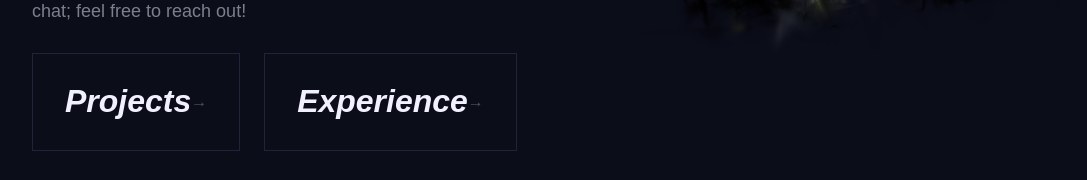
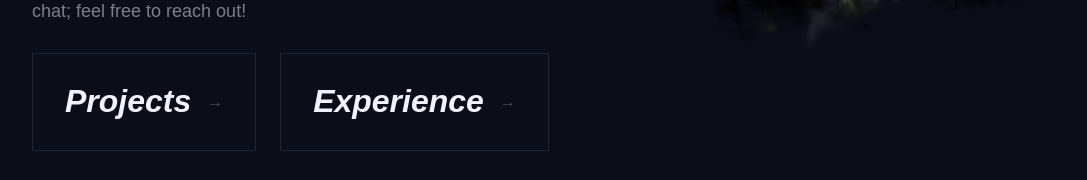
Before and after one commit to somebody4545/2025site, a Next.js app: page / in a window 1280 px wide. Shown: the part 1255-1435 px from the top of the page, without its empty margins (96-1183 px from the left). Built offline with nearby package versions, Linux system fonts and the light colour scheme; no server answers.

Commit message:
improve buttons on main page and turn into components.

```diff
--- /dev/null
+++ b/app/components/NavCardLink.tsx
@@ -0,0 +1,34 @@
+import TransitionLink from "@/app/components/TransitionLink";
+
+interface NavCardLinkProps {
+  href: string;
+  label: string;
+  viewTransitionName?: string;
+}
+
+export default function NavCardLink({
+  href,
+  label,
+  viewTransitionName,
+}: NavCardLinkProps) {
+  return (
+    <TransitionLink
+      href={href}
+      className="group flex-1 flex items-center justify-between border border-border/20 rounded-lg px-8 py-6 hover:border-primary/40 transition-colors duration-200"
+    >
+      <span
+        style={
+          viewTransitionName
+            ? ({ viewTransitionName } as React.CSSProperties)
+            : undefined
+        }
+        className="text-2xl font-black italic group-hover:text-primary transition-colors duration-200"
+      >
+        {label}
+      </span>
+      <span className="text-foreground/30 group-hover:text-primary transition-colors duration-200 pl-4">
+        →
+      </span>
+    </TransitionLink>
+  );
+}
--- a/app/page.tsx
+++ b/app/page.tsx
@@ -1,6 +1,6 @@
 import Layout from "@/app/components/Layout";
 import HeroBackground from "@/app/components/HeroBackground";
-import TransitionLink from "@/app/components/TransitionLink";
+import NavCardLink from "@/app/components/NavCardLink";
 import Link from "next/link";
 import { Github, Linkedin, Mail } from "lucide-react";
 import { metadata as layoutMetadata } from "@/app/layout";
@@ -133,28 +133,16 @@ export default function Home() {
           </p>
           <SplatContainer />
           <div className="[grid-area:actions] flex flex-col sm:flex-row gap-6 w-full">
-            <TransitionLink
+            <NavCardLink
               href="/projects"
-              className="group flex-1 flex items-center justify-between border border-border/20 rounded-lg px-8 py-6 hover:border-primary/40 transition-colors duration-200"
-            >
-              <span className="[view-transition-name:projects-heading] text-2xl font-black italic group-hover:text-primary transition-colors duration-200">
-                Projects
-              </span>
-              <span className="text-foreground/30 group-hover:text-primary transition-colors duration-200">
-                →
-              </span>
-            </TransitionLink>
-            <TransitionLink
+              label="Projects"
+              viewTransitionName="projects-heading"
+            />
+            <NavCardLink
               href="/experience"
-              className="group flex-1 flex items-center justify-between border border-border/20 rounded-lg px-8 py-6 hover:border-primary/40 transition-colors duration-200"
-            >
-              <span className="[view-transition-name:experience-heading] text-2xl font-black italic group-hover:text-primary transition-colors duration-200">
-                Experience
-              </span>
-              <span className="text-foreground/30 group-hover:text-primary transition-colors duration-200">
-                →
-              </span>
-            </TransitionLink>
+              label="Experience"
+              viewTransitionName="experience-heading"
+            />
           </div>
         </div>
       </section>
```
